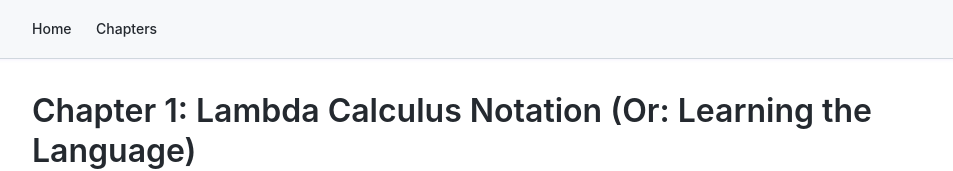
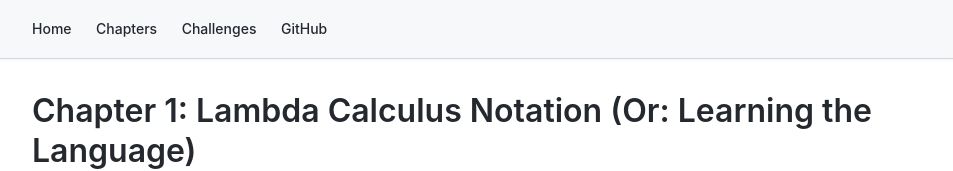
Before and after one commit to mawaha/lambda, a website: page docs/chapters/01-lambda-notation.html in a window 1280 px wide. Shown: the top 171 px of the page, without its empty margins (163-1116 px from the left). Drawn offline with Linux system fonts and the light colour scheme.

Commit message:
feat: add consistent navigation to chapter pages

```diff
--- a/docs/chapters/01-lambda-notation.html
+++ b/docs/chapters/01-lambda-notation.html
@@ -10,6 +10,8 @@
 	<div class="nav">
 		<a href="../index.html">Home</a>
 		<a href="../index.html#chapters">Chapters</a>
+		<a href="../challenges/">Challenges</a>
+		<a href="https://github.com/mawaha/lambda" target="_blank">GitHub</a>
 	</div>
 
 	<h1>Chapter 1: Lambda Calculus Notation (Or: Learning the Language)</h1>
```
Also changed, not shown: docs/chapters/02-combinators.html (+2 -0 lines), docs/chapters/03-church-encodings.html (+2 -0 lines), docs/chapters/04-numerals.html (+2 -0 lines), docs/chapters/05-data-structures.html (+2 -0 lines), docs/chapters/06-recursion.html (+2 -0 lines), docs/chapters/07-turing-completeness.html (+2 -0 lines).
